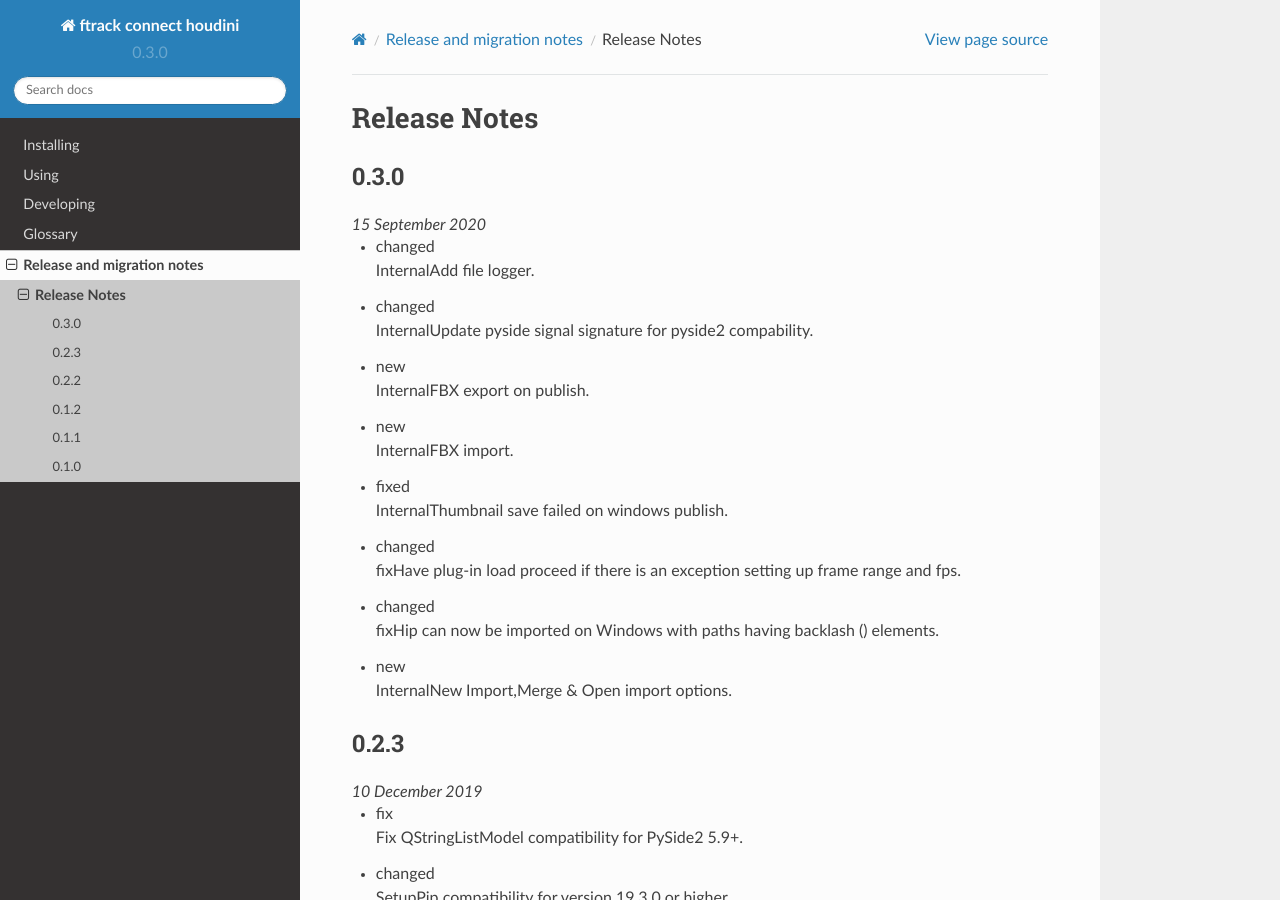
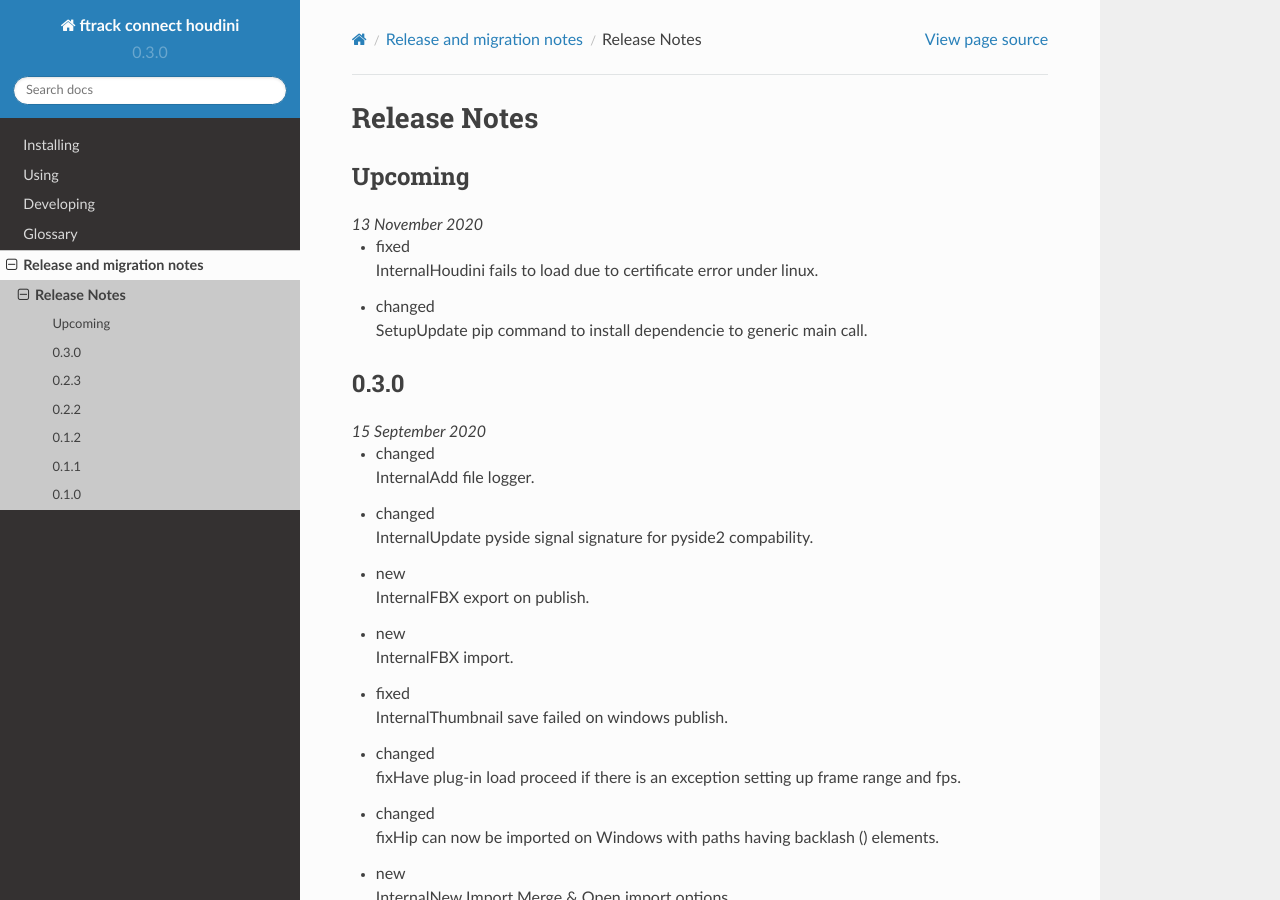
Before and after one commit to ftrackhq/ftrack-connect-houdini, a Sphinx documentation site: the page built from doc/release/release_notes.rst, in a window 1280 px wide and 900 px high. Built offline with Sphinx 7.4.7 and the Read the Docs theme 2.0.0, drawn with Linux system fonts in a browser that asks for light colours.

Commit message:
update release notes

```diff
--- a/doc/release/release_notes.rst
+++ b/doc/release/release_notes.rst
@@ -6,6 +6,19 @@
 *************
 Release Notes
 *************
+
+.. release:: Upcoming
+
+    .. change:: fixed
+        :tags: Internal
+
+        Houdini fails to load due to certificate error under linux.
+
+    .. change:: changed
+        :tags: Setup
+
+        Update pip command to install dependencie to generic main call.
+
 
 .. release:: 0.3.0
     :date: 2020-09-15
```
